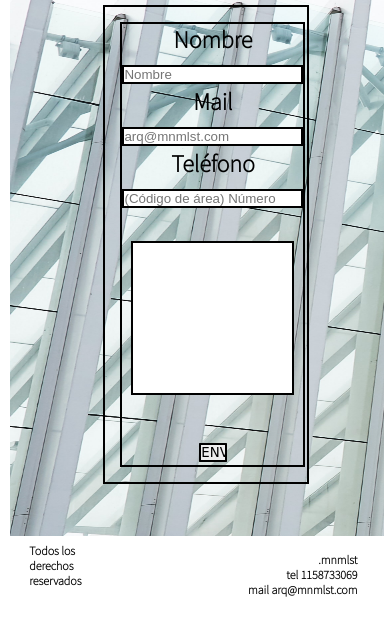
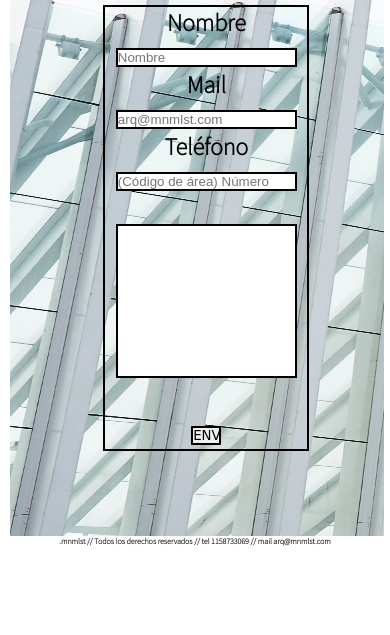
Before and after one commit to bellaranalli/mnmlst, a plain HTML site: page contacto.html in a window 390 px wide. Shown: the part 157-792 px from the top of the page. Drawn offline with Linux system fonts and the light colour scheme; a web font is replaced by a local one.

Commit message:
nuevo footer y otros efectos

```diff
--- a/contacto.html
+++ b/contacto.html
@@ -57,20 +57,13 @@
     </main>
     <footer>
         <ul class="uno">
-            <li>Todos los derechos reservados</li>
-        </ul>
-        <ul class="dos">
             <li>
-                .mnmlst
-            </li>
-            <li>
-                tel 1158733069
-            </li>
-            <li>
+                .mnmlst //
+                Todos los derechos reservados //
+                tel 1158733069 //
                 mail arq@mnmlst.com
             </li>
         </ul>
-
     </footer>
 
 </body>
--- a/css/estilo.css
+++ b/css/estilo.css
@@ -100,20 +100,12 @@
     color: black;
     font-family: 'Source Sans Pro', sans-serif;
     font-weight: bold;
-    font-size: small;
-    margin: 1% 2%;
+    font-size: 0.7rem;
+    text-align: justify;
+    justify-content: center;
+    animation-duration: 5s;
+    animation-name: aparecer;
 
-}
-
-.uno {
-    text-align: left;
-    margin-right: 75%;
-    margin-top: 0.5%;
-}
-
-.dos {
-    text-align: right;
-    margin-left: 10%;
 }
 
 /*index*/
@@ -676,9 +668,7 @@
     font-family: 'Source Sans Pro', sans-serif;
     font-weight: bold;
     text-align: center;
-    padding: 15px;
     width: 55%;
-    border: 2px black solid;
     margin-left: 25%;
     margin-top: 2%;
     font-size: 1.5rem;
@@ -761,34 +751,18 @@
     .navegador {
         width: 80%;
         justify-content: space-evenly;
-        font-size: 7px;
+        font-size: 8px;
         padding-bottom: 5%;
         margin-left: 15%;
         margin-top: 2%;
         margin-bottom: 1%;
     }
 
-    footer {
-        width: 80%;
-        flex-wrap: wrap;
-        flex-direction: row;
-        width: 75%;
-        font-size: 8px;
 
-    }
-
-    .uno {
-        margin-top: 1%;
-    }
-
-    .dos {
-        margin-top: -11%;
-        margin-left: 65%;
-    }
 
 }
 
-@media screen and (max-width:768px) {
+@media screen and (max-width:820px) {
     body {
         width: 100%;
     }
@@ -804,7 +778,7 @@
 
     footer {
         width: 85%;
-        font-size: 12px;
+        font-size: 0.5rem;
         justify-content: center;
         margin-left: 7%;
         margin-right: 18%;
```
Also changed, not shown: index.html (+4 -11 lines), proyectos.html (+3 -10 lines), quienessomos.html (+3 -9 lines), servicios.html (+3 -10 lines).
